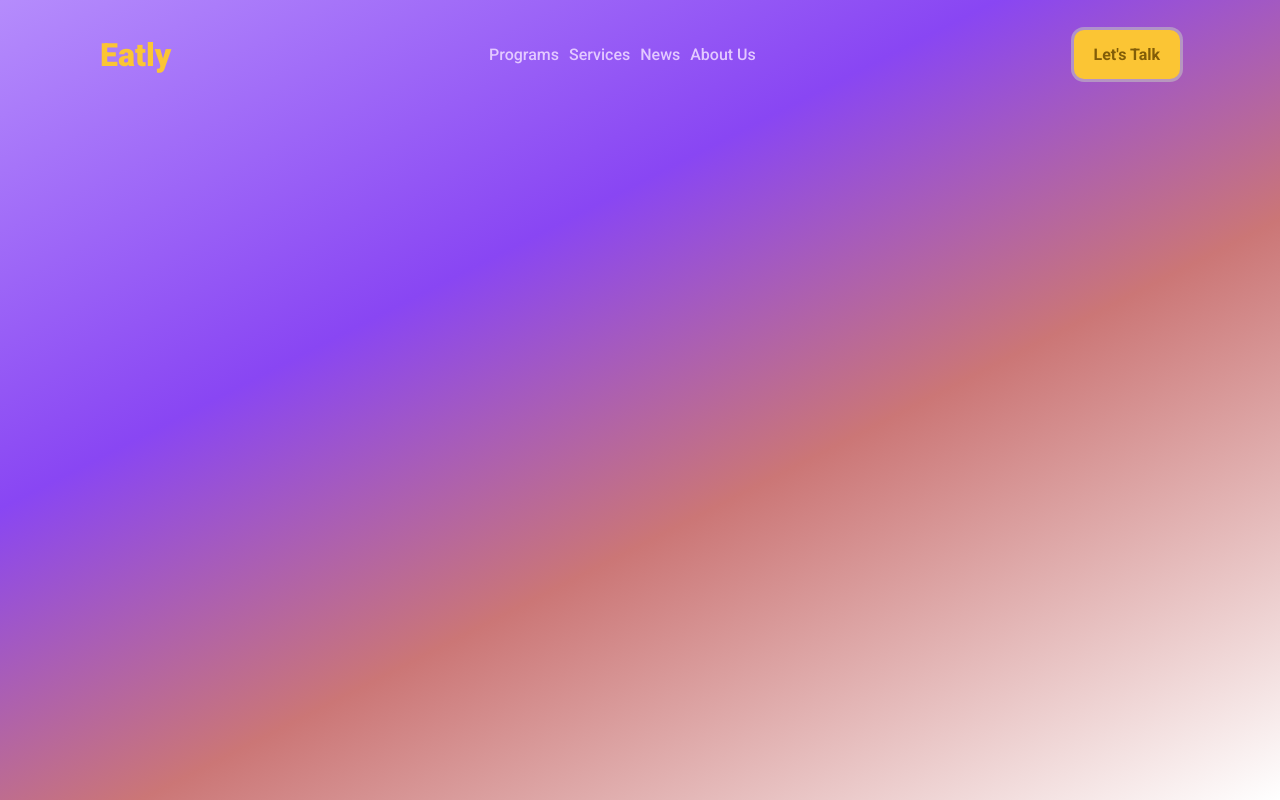
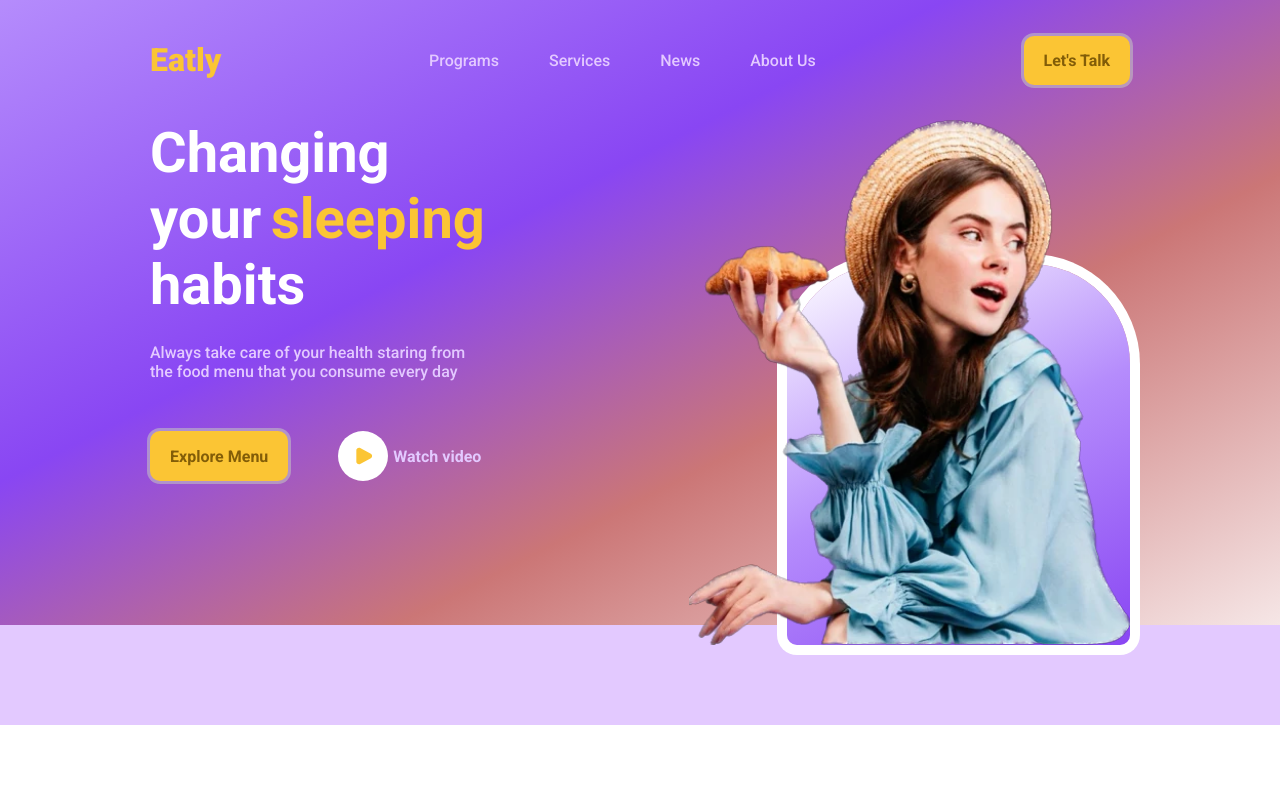
Before and after one commit to mohammadalmarei/eatly, a plain HTML site: page index.html in a window 1280 px wide. Drawn offline with Linux system fonts and the light colour scheme.

Commit message:
🦸🦸 added heroSection

```diff
--- a/index.html
+++ b/index.html
@@ -26,7 +26,58 @@
       <button class="header__button button">Let's Talk</button>
     </header>
     <main class="main">
-      <section class="main__heroSection"></section>
+      <section class="main__heroSection">
+        <div class="main__heroSection__txtContainer">
+          <h1 class="main__heroSection__txtContainer__title">
+            Changing
+            <span
+              >your
+              <div class="dropping-texts">
+                <div>eating</div>
+                <div>lifestyle</div>
+                <div>sleeping</div>
+              </div></span
+            >
+            habits
+          </h1>
+          <h1 class="main__heroSection__txtContainer__txt">
+            Always take care of your health staring from the food menu that you
+            consume every day
+          </h1>
+          <div class="main__heroSection__txtContainer__btnContainer">
+            <button
+              class="main__heroSection__txtContainer__btnContainer__btn1 button"
+            >
+              Explore Menu
+            </button>
+            <button
+              class="main__heroSection__txtContainer__btnContainer__btn2 button"
+            >
+              <svg viewBox="0 0 24 24" xmlns="http://www.w3.org/2000/svg">
+                <g id="SVGRepo_bgCarrier" stroke-width="0"></g>
+                <g
+                  id="SVGRepo_tracerCarrier"
+                  stroke-linecap="round"
+                  stroke-linejoin="round"
+                ></g>
+                <g id="SVGRepo_iconCarrier">
+                  <path
+                    d="M21.4086 9.35258C23.5305 10.5065 23.5305 13.4935 21.4086 14.6474L8.59662 21.6145C6.53435 22.736 4 21.2763 4 18.9671L4 5.0329C4 2.72368 6.53435 1.26402 8.59661 2.38548L21.4086 9.35258Z"
+                  ></path>
+                </g>
+              </svg>
+              Watch video
+            </button>
+          </div>
+        </div>
+        <div class="main__heroSection__imgContainer">
+          <img
+            src="./img1.png"
+            alt="image"
+            class="main__heroSection__imgContainer__img"
+          />
+        </div>
+      </section>
     </main>
   </body>
 </html>
--- a/styles.css
+++ b/styles.css
@@ -30,11 +30,13 @@ body {
 
 .header {
   position: absolute;
+  z-index: 1;
   display: flex;
   align-items: center;
   justify-content: space-between;
   width: 100%;
-  padding: 3rem 10rem;
+  height: 12rem;
+  padding: 3rem 15rem;
 }
 
 .header__logo {
@@ -46,7 +48,7 @@ body {
 
 .header__nav {
   display: flex;
-  gap: 1rem;
+  gap: 5rem;
 }
 
 .header__nav__link {
@@ -60,7 +62,6 @@ body {
   font-family: inherit;
   font-weight: 600;
   font-size: 1.6rem;
-  padding: 1.5rem 2rem;
   border: none;
   outline: none;
   cursor: pointer;
@@ -70,15 +71,19 @@ body {
 .header__button {
   background-color: var(--primaryColor);
   color: var(--darkFontColor);
+  padding: 1.5rem 2rem;
   box-shadow: 0 0 0 0.3rem rgba(196, 196, 196, 0.569);
 }
 
 .main {
+  min-height: 100vh;
+  overflow: hidden;
 }
 
 .main__heroSection {
-  min-height: 100vh;
-
+  position: relative;
+  display: flex;
+  padding-block: 12rem 8rem;
   background: rgb(181, 140, 252);
   background: linear-gradient(
     153deg,
@@ -88,3 +93,207 @@ body {
     rgba(255, 255, 255, 1) 100%
   );
 }
+
+.main__heroSection::after {
+  content: "";
+  position: absolute;
+  bottom: 0;
+  display: block;
+  width: 100%;
+  height: 10rem;
+  background-color: var(--secondaryFontColor);
+}
+
+.main__heroSection__txtContainer {
+  flex: 1;
+  margin-inline-start: 15rem;
+}
+
+.main__heroSection__txtContainer__title {
+  font-size: 5.6rem;
+}
+.main__heroSection__txtContainer__title > span {
+  display: block;
+  position: relative;
+}
+
+/*Dropping text*/
+.dropping-texts {
+  position: absolute;
+  display: inline-block;
+  width: 18rem;
+  height: 100%;
+  margin-inline-start: 1rem;
+}
+
+.dropping-texts > div {
+  font-size: 0;
+  opacity: 0;
+  margin-left: -3rem;
+  position: absolute;
+  color: var(--primaryColor);
+}
+
+.dropping-texts > div:nth-child(1) {
+  animation: roll 5s linear infinite 0s;
+}
+.dropping-texts > div:nth-child(2) {
+  animation: roll 5s linear infinite 2s;
+}
+.dropping-texts > div:nth-child(3) {
+  animation: roll2 5s linear infinite 3.5s;
+}
+
+@keyframes roll {
+  0% {
+    font-size: 0;
+    opacity: 0;
+    margin-left: -3rem;
+    margin-top: 0;
+    transform: rotate(-25deg);
+  }
+  3% {
+    opacity: 1;
+    transform: rotate(0deg);
+  }
+  5% {
+    font-size: inherit;
+    opacity: 1;
+    margin-left: 0;
+    margin-top: 0;
+  }
+  20% {
+    font-size: inherit;
+    opacity: 1;
+    margin-left: 0;
+    margin-top: 0;
+    transform: rotate(0deg);
+  }
+  27% {
+    font-size: 0;
+    opacity: 0.5;
+    margin-left: 2rem;
+    margin-top: 10rem;
+  }
+  100% {
+    font-size: 0;
+    opacity: 0;
+    margin-left: -3rem;
+    margin-top: 0;
+    transform: rotate(15deg);
+  }
+}
+
+@keyframes roll2 {
+  0% {
+    font-size: 0;
+    opacity: 0;
+    margin-left: -3rem;
+    margin-top: 0;
+    transform: rotate(-25deg);
+  }
+  3% {
+    opacity: 1;
+    transform: rotate(0deg);
+  }
+  5% {
+    font-size: inherit;
+    opacity: 1;
+    margin-left: 0;
+    margin-top: 0;
+  }
+  30% {
+    font-size: inherit;
+    opacity: 1;
+    margin-left: 0;
+    margin-top: 0;
+    transform: rotate(0deg);
+  }
+  37% {
+    font-size: 50rem;
+    opacity: 0;
+    margin-left: -100rem;
+    margin-top: -80rem;
+  }
+  100% {
+    font-size: 0;
+    opacity: 0;
+    margin-left: -3rem;
+    margin-top: 0;
+    transform: rotate(15deg);
+  }
+}
+/*Dropping text*/
+
+.main__heroSection__txtContainer__txt {
+  width: 32rem;
+  color: var(--secondaryFontColor);
+  font-size: 1.6rem;
+  font-weight: 500;
+  margin-top: 2.5rem;
+}
+
+.main__heroSection__txtContainer__btnContainer {
+  display: flex;
+  gap: 5rem;
+  margin-top: 5rem;
+}
+
+.main__heroSection__txtContainer__btnContainer__btn1 {
+  background-color: var(--primaryColor);
+  color: var(--darkFontColor);
+  padding: 1.5rem 2rem;
+  box-shadow: 0 0 0 0.3rem rgba(196, 196, 196, 0.569);
+}
+
+.main__heroSection__txtContainer__btnContainer__btn2 {
+  display: flex;
+  align-items: center;
+  gap: 0.5rem;
+
+  background-color: transparent;
+  color: var(--secondaryFontColor);
+}
+
+.main__heroSection__txtContainer__btnContainer__btn2 > svg {
+  fill: var(--primaryColor);
+  width: 5rem;
+  background-color: var(--primaryBgColor);
+  padding: 1.5rem;
+  border-radius: 50%;
+}
+
+.main__heroSection__imgContainer {
+  position: relative;
+  display: flex;
+  align-items: end;
+  flex: 1;
+  margin-inline-end: 15rem;
+}
+
+.main__heroSection__imgContainer__img {
+  z-index: 2;
+  object-fit: cover;
+  width: 90%;
+  margin-inline-start: auto;
+}
+
+.main__heroSection__imgContainer::after {
+  content: "";
+  position: absolute;
+  bottom: 0;
+  inset-inline-end: 0;
+  z-index: 1;
+  display: block;
+  width: 70%;
+  aspect-ratio: 0.9;
+  background: rgb(181, 140, 252);
+  background: linear-gradient(
+    153deg,
+    rgba(255, 255, 255, 1) 0%,
+    rgba(181, 140, 252, 1) 50%,
+    rgba(137, 70, 243, 1) 100%
+  );
+  box-shadow: 0 0 0 1rem var(--primaryBgColor);
+  border-radius: 10rem 10rem 1rem 1rem;
+}
```
Also changed, not shown: img1.png (added).
